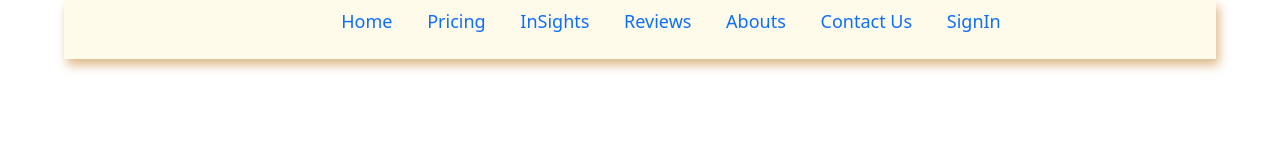
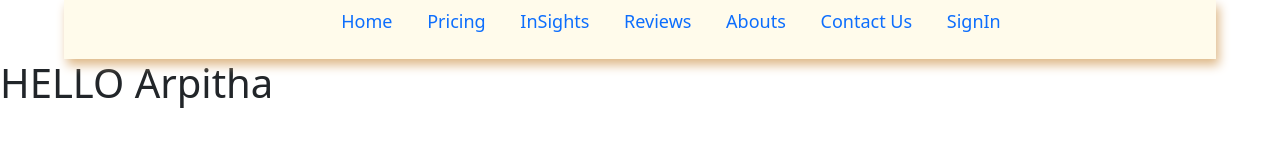
Before and after one commit to Cherpalli-Shiva/Webpage, a plain HTML site: page index.html in a window 1280 px wide. Drawn offline with nearby package versions, Linux system fonts and the light colour scheme.

Commit message:
Update index.html
Third commit

```diff
--- a/index.html
+++ b/index.html
@@ -24,6 +24,7 @@
             </ul>
         </div>
     </div>
+    <h1>HELLO Arpitha</h1>
     <script src="https://cdn.jsdelivr.net/npm/bootstrap@5.0.2/dist/js/bootstrap.bundle.min.js" integrity="sha384-MrcW6ZMFYlzcLA8Nl+NtUVF0sA7MsXsP1UyJoMp4YLEuNSfAP+JcXn/tWtIaxVXM" crossorigin="anonymous"></script>
 </body>
 </html>
```
